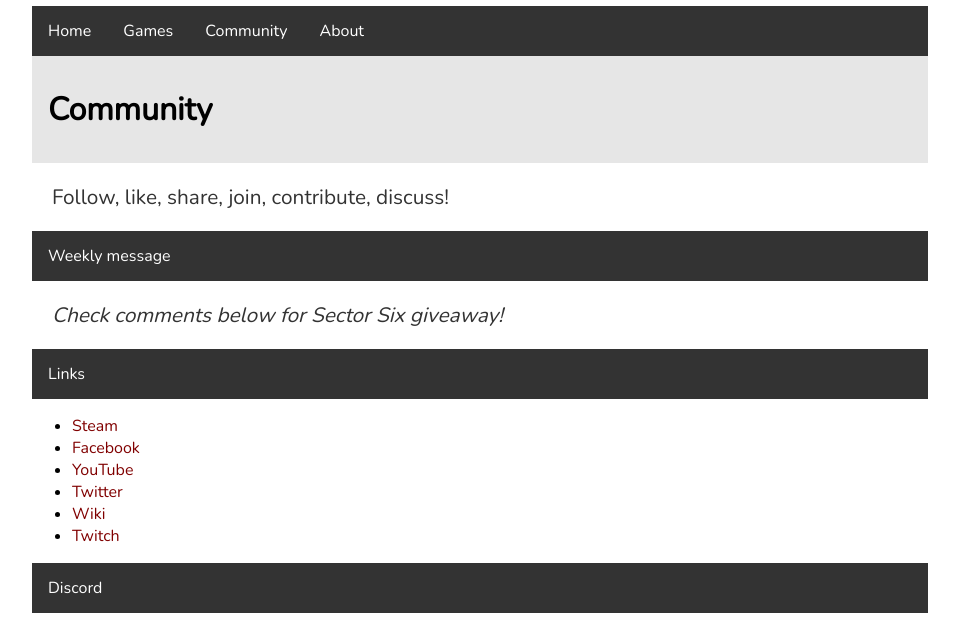
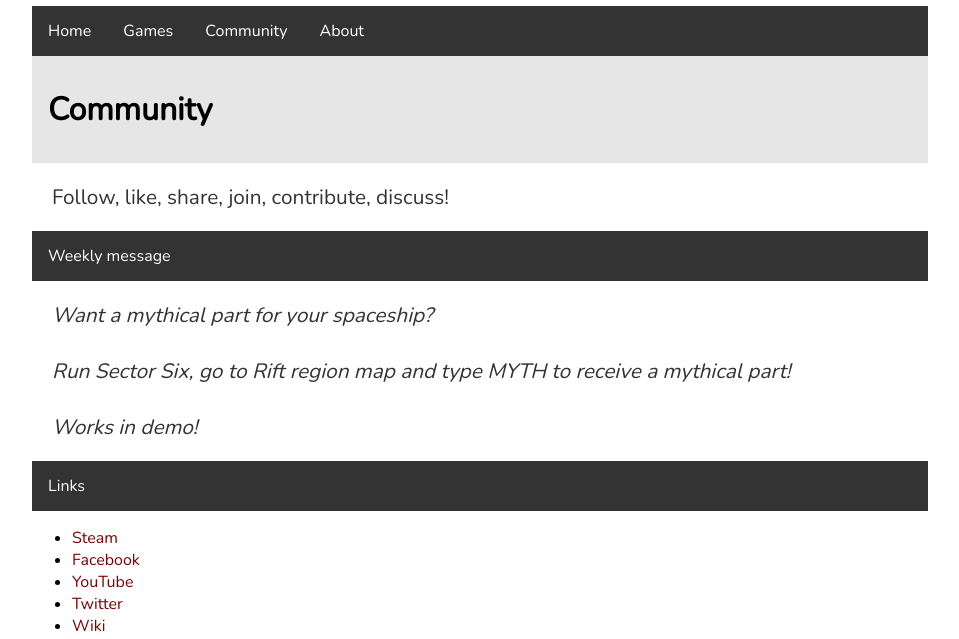
Before and after one commit to Phoebe3663/Zuurix.github.io, a Jekyll site: the page built from community/index.html, in a window 1280 px wide. Shown: the part 308-947 px from the top of the page, without its empty margins (160-1119 px from the left). Built offline with Jekyll 4.4.1, drawn with Linux system fonts in a browser that asks for light colours; comment, search, counter and statistics services are not loaded.

Commit message:
Update index.html

```diff
--- a/community/index.html
+++ b/community/index.html
@@ -10,7 +10,9 @@ title: Zuurix.com - Community
 <a>Weekly message</a>
 </comments>
 
-<p><i>Check comments below for Sector Six giveaway!</i></p>
+<p><i>Want a mythical part for your spaceship?</i></p>
+<p><i>Run Sector Six, go to Rift region map and type MYTH to receive a mythical part!</i></p>
+<p><i>Works in demo!</i></p>
 
 <comments>
 <a>Links</a>
```
